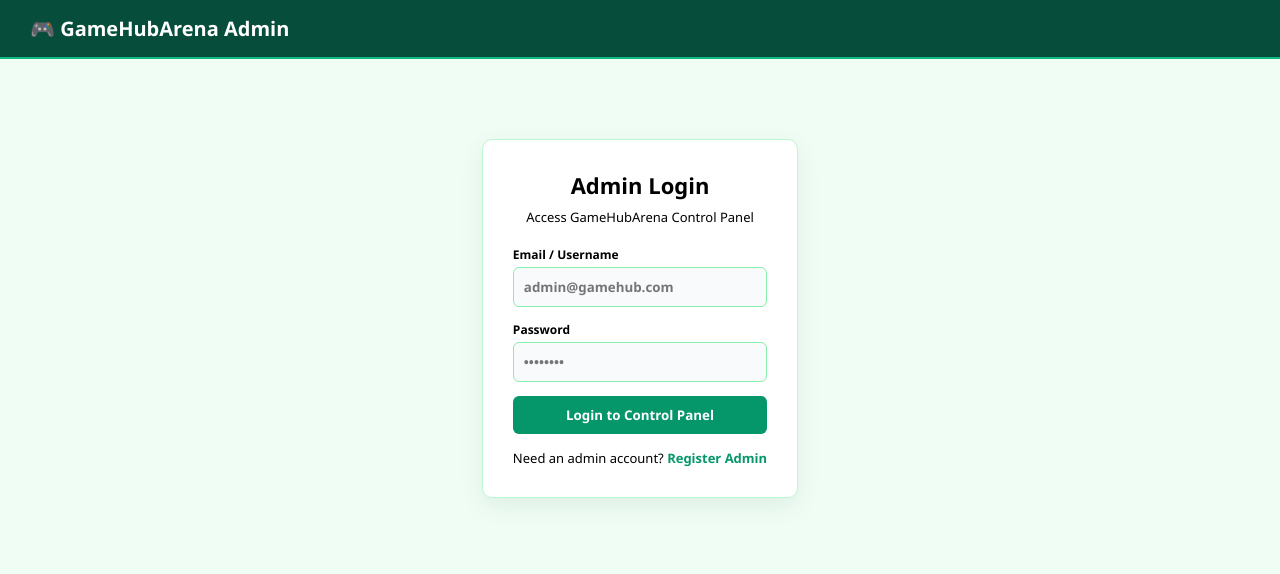
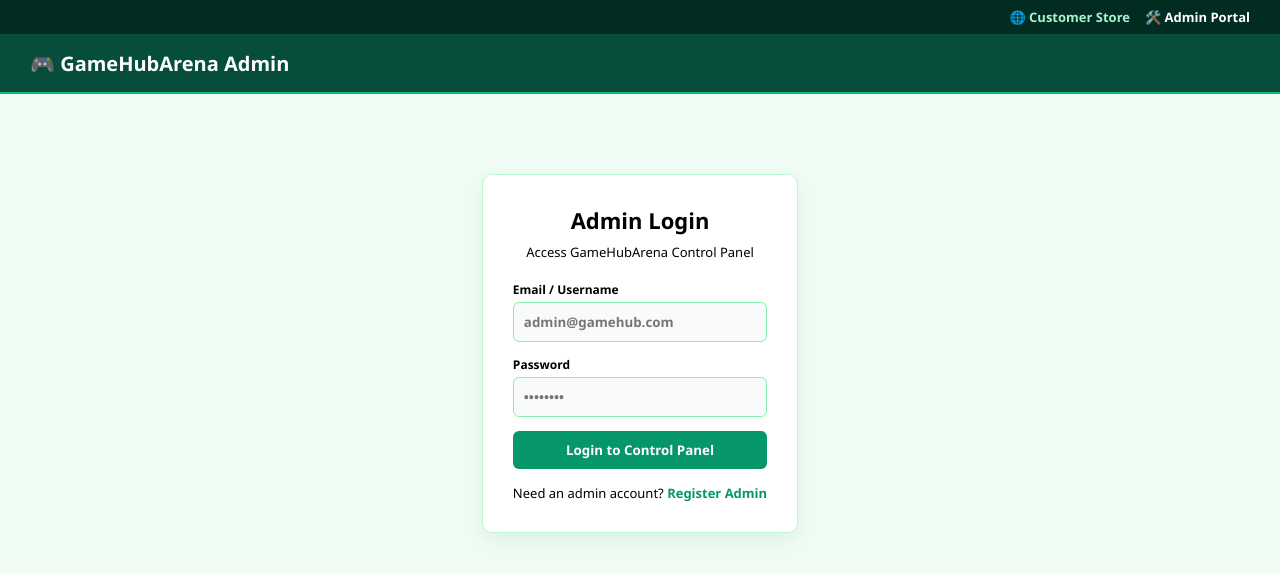
Before and after one commit to braganza30anselm-sketch/gamehubarena1, a website: page public/admin.html in a window 1280 px wide. Drawn offline with Linux system fonts and the light colour scheme.

Commit message:
Update admin.html

```diff
--- a/public/admin.html
+++ b/public/admin.html
@@ -7,10 +7,14 @@
   <style>
     * { box-sizing: border-box; margin: 0; padding: 0; font-family: 'Segoe UI', Tahoma, Geneva, Verdana, sans-serif; }
 
-    /* Main Background: Soft Light Green / Mint with Solid Black Text */
     body { background-color: #f0fdf4 !important; color: #000000 !important; min-height: 100vh; display: flex; flex-direction: column; }
 
-    /* Header: Dark Emerald for Contrast with White Brand & Buttons */
+    /* Top Portal Switcher Bar */
+    .portal-switcher { background: #022c22; padding: 8px 30px; display: flex; justify-content: flex-end; gap: 15px; border-bottom: 1px solid #064e3b; font-size: 13px; font-weight: 700; }
+    .portal-link { color: #a7f3d0; text-decoration: none; display: flex; align-items: center; gap: 5px; transition: color 0.2s; }
+    .portal-link:hover, .portal-link.active { color: #ffffff; }
+
+    /* Header */
     .header { display: flex; justify-content: space-between; align-items: center; padding: 15px 30px; background: #064e3b !important; border-bottom: 2px solid #10b981; }
     .brand { font-size: 20px; font-weight: 800; color: #ffffff !important; }
     .admin-badge { background: #059669; color: #ffffff !important; padding: 6px 14px; border-radius: 20px; font-size: 13px; font-weight: 700; }
@@ -31,7 +35,7 @@
     .view-section { display: none; }
     .view-section.active { display: block; }
 
-    /* Cards, Headers, & Stats in Solid Black */
+    /* Cards, Headers, & Stats */
     h2, h3, p, span, label, div { color: #000000; }
     .stats-grid { display: grid; grid-template-columns: repeat(auto-fit, minmax(200px, 1fr)); gap: 20px; margin-bottom: 25px; }
     .stat-card { background: #ffffff !important; border: 1px solid #bbf7d0; padding: 20px; border-radius: 10px; box-shadow: 0 2px 8px rgba(6, 78, 59, 0.04); }
@@ -51,7 +55,7 @@
     .auth-switch { text-align: center; margin-top: 15px; font-size: 13px; color: #000000 !important; }
     .auth-switch a { color: #059669; text-decoration: none; font-weight: 700; cursor: pointer; }
 
-    /* Tables in Solid Black */
+    /* Tables */
     .data-table { width: 100%; border-collapse: collapse; text-align: left; }
     .data-table th, .data-table td { padding: 12px 15px; border-bottom: 1px solid #e2e8f0; font-size: 14px; vertical-align: middle; color: #000000 !important; }
     .data-table th { background: #dcfce7 !important; color: #000000 !important; font-size: 12px; text-transform: uppercase; font-weight: 800; }
@@ -75,6 +79,12 @@
   </style>
 </head>
 <body>
+
+  <!-- PORTAL SWITCHER BAR -->
+  <div class="portal-switcher">
+    <a href="/" class="portal-link">🌐 Customer Store</a>
+    <a href="/admin" class="portal-link active">🛠️ Admin Portal</a>
+  </div>
 
   <!-- TOP HEADER -->
   <header class="header">
```
